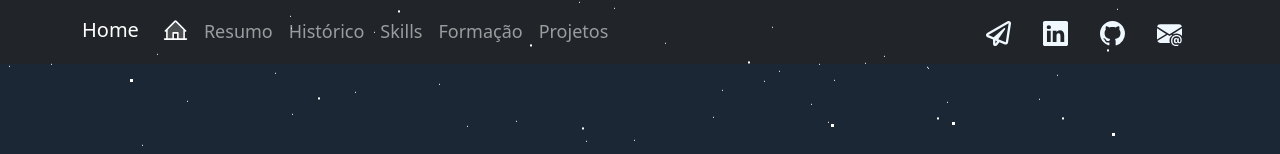
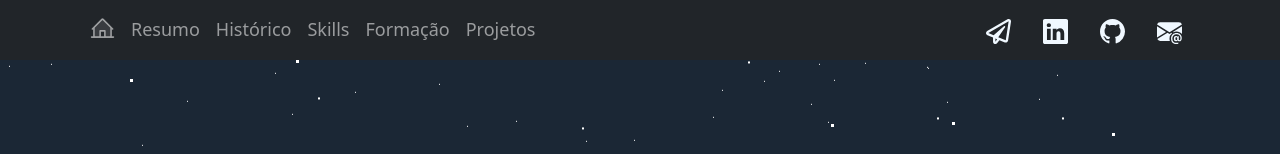
Before and after one commit to Fabio2000/Portifolio, a React (Create React App) app: page / in a window 1280 px wide. Shown: the top 154 px of the page. Built offline with nearby package versions, Linux system fonts and the light colour scheme.

Commit message:
Tirando palavra home e transparencia do navbar

```diff
--- a/src/components/navBar/navBar.css
+++ b/src/components/navBar/navBar.css
@@ -1,15 +1,7 @@
-.home {
-  float: left;
-}
-
 .navbar {
   position: fixed;
   width: 100%;
-  top: 0;
-  left: 0;
-  padding: 10px 0;
-  transition: background-color 0.3s, box-shadow 0.3s;
-  background-color: transparent;
+  z-index: 1;
 }
 
 .navbar.scrolled {
--- a/src/components/navBar/navBar.js
+++ b/src/components/navBar/navBar.js
@@ -50,16 +50,15 @@ const NavBar = () => {
     <header>
       <Navbar color="dark" dark expand="md" className={`navbar ${scrolled ? 'scrolled' : ''}`}>
         <div className="container">
-          <NavbarBrand className='home' href="/">Home</NavbarBrand>
           <NavbarToggler className='toggle' onClick={toggle} />
           <Collapse isOpen={isOpen} navbar>
             <Nav className="me-auto" navbar>
               <NavItem>
                 <NavLink
-                  to="/"
-                  className={`nav-item-link ${activeItem === '/' ? 'active' : ''}`}
-                  onClick={() => handleItemClick('/')}
-                >
+                  to="/home"
+                  className={`nav-item-link ${activeItem === '/home' ? 'active' : ''}`}
+                  onClick={() => handleItemClick('/home')}
+                  >
                   {!isOpen && <HouseLine weight="duotone" size={25} />}
                 </NavLink>
               </NavItem>
```
